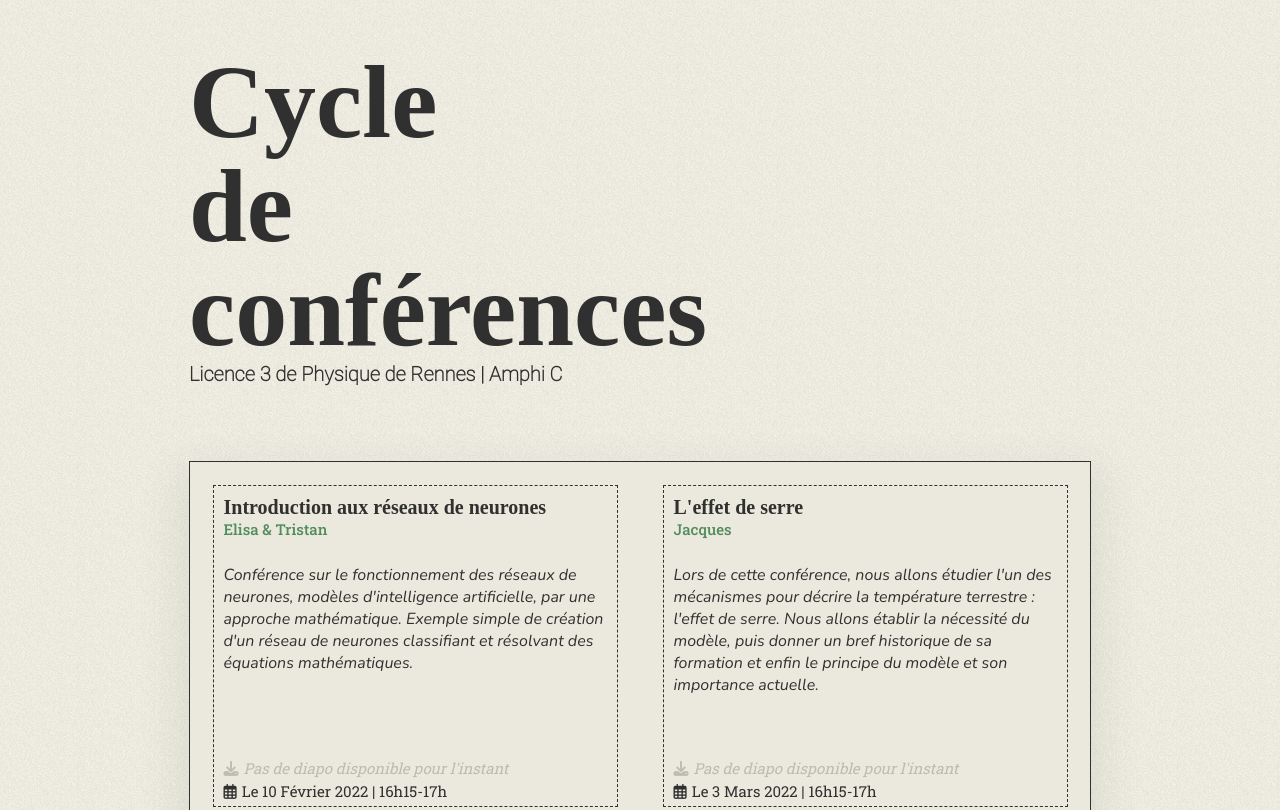
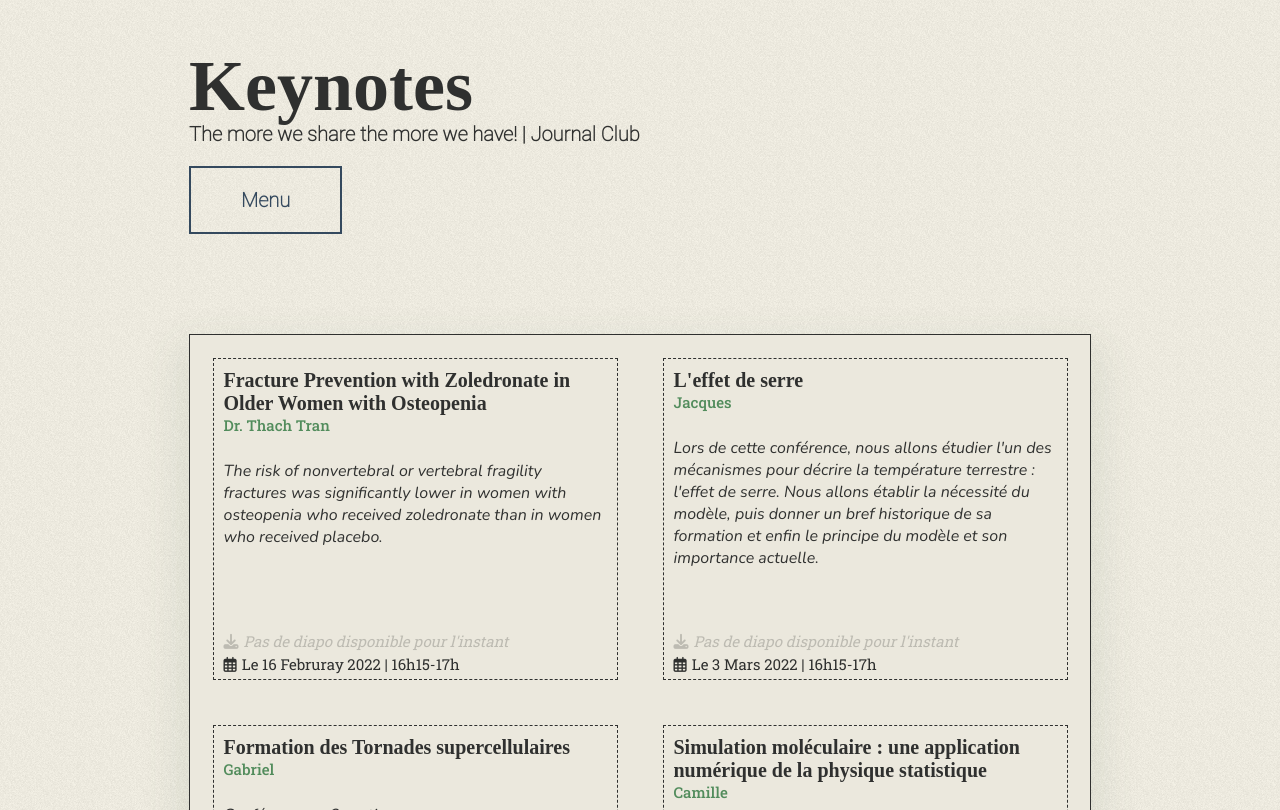
Before and after one commit to osteolab/testC, a plain HTML site: page index.html in a window 1280 px wide. Shown: the top 810 px of the page. Drawn offline with nearby package versions, Linux system fonts and the light colour scheme; a web font is replaced by a local one.

Commit message:
Add files via upload

```diff
--- a/events.json
+++ b/events.json
@@ -1,12 +1,12 @@
 {
     "events": [
       {
-        "subject": "Introduction aux réseaux de neurones",
-        "description": "Conférence sur le fonctionnement des réseaux de neurones, modèles d'intelligence artificielle, par une approche mathématique. Exemple simple de création d'un réseau de neurones classifiant et résolvant des équations mathématiques.",
-        "author": "Elisa & Tristan",
+        "subject": "Fracture Prevention with Zoledronate in Older Women with Osteopenia",
+        "description": "The risk of nonvertebral or vertebral fragility fractures was significantly lower in women with osteopenia who received zoledronate than in women who received placebo.",
+        "author": "Dr. Thach Tran",
         "download_link": "",
         "video_link": "",
-        "date": "10 Février 2022"
+        "date": "16 Februray 2022"
       },
       {
         "subject": "L'effet de serre",
--- a/index.html
+++ b/index.html
@@ -3,7 +3,7 @@
 
 <head>
   <meta charset='utf-8'>
-  <title>Cycle de conférences</title>
+  <title>Journal keynotes</title>
   <meta name='theme-color' content='#ebe8dd'>
   <link rel='icon' type='image/x-icon' href='favicon.ico'>
   <link rel='stylesheet' href='styles.css'>
@@ -15,8 +15,13 @@
 </head>
 
 <body>
-  <h1 id='title'>Cycle<br/>de<br/>conférences</h1>
-  <h2>Licence 3 de Physique de Rennes | Amphi C</h2>
+  <h1 id='title'>Keynotes</h1>
+  <h2>The more we share the more we have! | Journal Club
+    <!--<input type="button" value="Go back!" onclick="history.back()">-->
+      <div class="six col">
+        <a href="https://osteolab.github.io/journalclub/" class="button" id="button-1">Menu</a>
+      </div>
+   </h2>
   <div id='events'></div>
   <script type='text/javascript'>
     $(document).ready(function() {
--- a/styles.css
+++ b/styles.css
@@ -41,11 +41,11 @@ body{
 h1{
   font-family: Migra;
   text-align: left;
-  font-size: 6.5em;
+  font-size: 4.5em;
   margin: 0 auto;
   margin-top: 50px;
   font-weight: bold;
-  margin-left: 25%;
+  margin-left: 10%;
   line-height: 1em;
   width: 50%;
 }
@@ -57,7 +57,7 @@ h2{
   font-size: 1.25em;
   margin: 0 auto;
   margin-bottom: 75px;
-  margin-left: 25%;
+  margin-left: 10%;
 }
 
 p, i{
@@ -190,3 +190,45 @@ a{
 .video_frame{
   width:100%;
 }
+
+
+.button{
+  display: inline-block;
+  padding: 20px 50px;
+  margin: 20px 0;
+  position: relative;
+  color: #ecf0f1;
+}
+
+/* BUTTON 1 */
+
+#button-1{
+  border: 2px solid #34495e;
+  color: #34495e;
+  overflow: hidden;
+  -webkit-transition: all 0.3s ease-in-out;
+  -o-transition: all 0.3s ease-in-out;
+  transition: all 0.3s ease-in-out;
+}
+
+#button-1:before{
+  content: "";
+  z-index: -1;
+  position: absolute;
+  width: 100%;
+  height: 100%;
+  top: 0;
+  left: -100%;
+  background-color: #34495e;
+  -webkit-transition: all 0.3s ease-in-out;
+  -o-transition: all 0.3s ease-in-out;
+  transition: all 0.3s ease-in-out;
+}
+
+#button-1:hover{
+  color: #ecf0f1;
+}
+
+#button-1:hover:before{
+  left: 0;
+}
```
Also changed, not shown: conference.html (+8 -1 lines), 1 other file.
